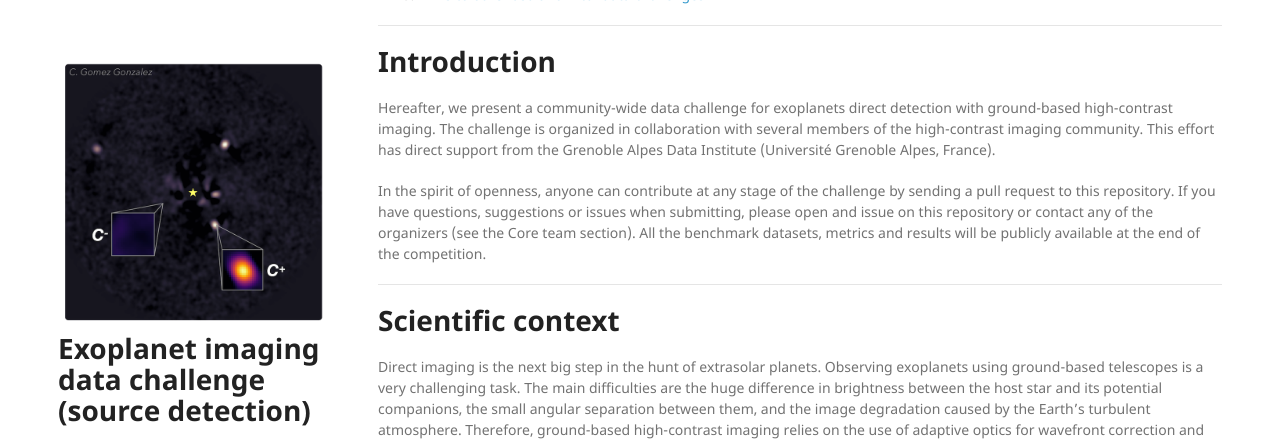
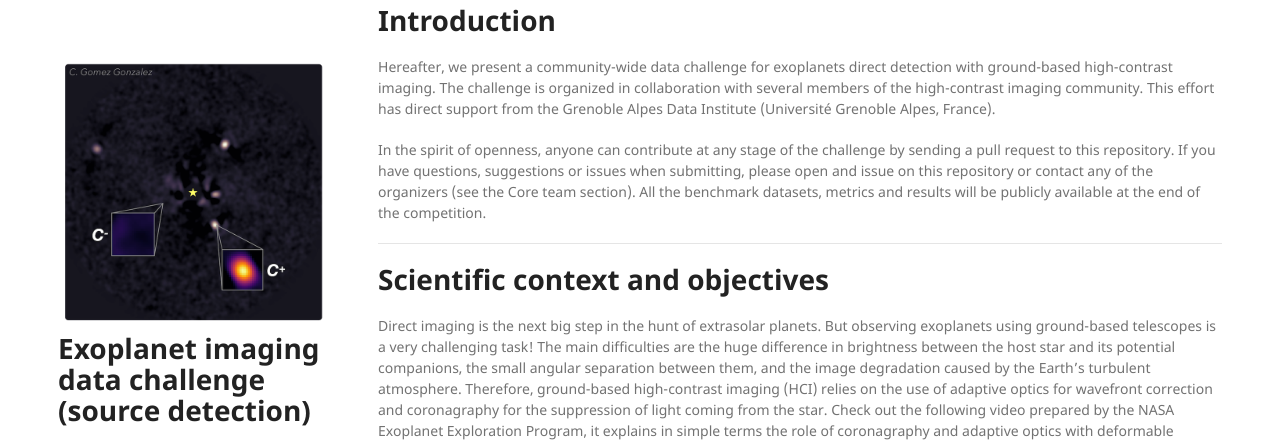
Before and after one commit to carlgogo/exoimaging_challenge, a Jekyll site: the page built from index.md, in a window 1280 px wide and 1400 px high, scrolled down 533 px. Shown: the top 443 px of the window. Built offline with Jekyll 4.4.1, drawn with Linux system fonts in a browser that asks for light colours; nearby versions of some CDN libraries; our own code applies the rules of GitHub Pages for plain Markdown files; some of the changed text lies outside the part shown.

Commit message:
updating index and context

```diff
--- a/index.md
+++ b/index.md
@@ -7,7 +7,7 @@ Hereafter, we present a community-wide data challenge for exoplanets direct dete
 In the spirit of openness, anyone can contribute at any stage of the challenge by sending a pull request to this repository. If you have questions, suggestions or issues when submitting, please open and issue on this repository or contact any of the organizers (see the Core team section). All the benchmark datasets, metrics and results will be publicly available at the end of the competition.
 
 ---
-# Scientific context
+# Scientific context and objectives
 {% include_relative pages/context.md %}
 
 ---
--- a/pages/context.md
+++ b/pages/context.md
@@ -1,12 +1,10 @@
-Direct imaging is the next big step in the hunt of extrasolar planets. Observing exoplanets using ground-based telescopes is a very challenging task. The main difficulties are the huge difference in brightness between the host star and its potential companions, the small angular separation between them, and the image degradation caused by the Earth's turbulent atmosphere. Therefore, ground-based high-contrast imaging relies on the use of adaptive optics for wavefront correction and coronagraphy for the suppression of light coming from the star. The following video, prepared by the NASA Exoplanet Exploration Program, explains in simple terms the role of coronagraphy and adaptive optics with deformable mirrors in high-contrast imaging.
+Direct imaging is the next big step in the hunt of extrasolar planets. But observing exoplanets using ground-based telescopes is a very challenging task! The main difficulties are the huge difference in brightness between the host star and its potential companions, the small angular separation between them, and the image degradation caused by the Earth's turbulent atmosphere. Therefore, ground-based high-contrast imaging (HCI) relies on the use of adaptive optics for wavefront correction and coronagraphy for the suppression of light coming from the star. Check out the following video prepared by the NASA Exoplanet Exploration Program, it explains in simple terms the role of coronagraphy and adaptive optics with deformable mirrors in HCI:
 
 <iframe width="560" height="315" src="https://www.youtube.com/embed/SpzeS7KBGkw?rel=0" frameborder="0" allow="autoplay; encrypted-media" allowfullscreen></iframe>
 <br><br>
 
-The two remaining components of high-contrast imaging are the data acquisition techniques which focus on introducing some diversity in the data that later on can be exploited by the post-processing techniques (see the sub-challenges section below). This last step of algorithmic speckle noise subtraction is what ultimately pushes the sensitivity of the exposures, and the detection limits of surveys and instruments.
+The two remaining components of high-contrast imaging are the data acquisition techniques which focus on introducing some diversity in the data that later on can be exploited by the post-processing techniques (see the sub-challenges section below). This last step of algorithmic speckle noise subtraction is what ultimately pushes the sensitivity of the exposures, and the detection limits of HCI instruments and surveys.
 
-## Objectives
-
-A multitude of image processing algorithms and pipelines for processing high contrast imaging data have been developed in the past thirteen years. [Pueyo (2018)](https://link.springer.com/referenceworkentry/10.1007/978-3-319-30648-3_10-1) offers an ample discussion on the exoplanet detection algorithms proposed in the literature. The goal of this challenge is not only to compare, in a fair and robust way, existing post-processing algorithms but to spark new collaborations/ideas, share knowledge, and ultimately to maximize the scientific return of existing and future near-infrared high-contrast imaging instruments.
+**Objectives**: A multitude of image processing algorithms and pipelines for processing high contrast imaging data have been developed in the past thirteen years. [Pueyo (2018)](https://link.springer.com/referenceworkentry/10.1007/978-3-319-30648-3_10-1) offers an ample discussion on the exoplanet detection algorithms proposed in the literature. The goal of this challenge is not only to compare, in a fair and robust way, existing post-processing algorithms but to spark new collaborations/ideas, share knowledge, and ultimately to maximize the scientific return of existing and future near-infrared HCI instruments.
 
 Computer science and machine learning fields have a long tradition conducting data challenges and competitions. Repositories of benchmark (curated) datasets are an integral part of the field of machine learning. We want to integrate these practices to the field of high-contrast imaging. In the future, the process of testing new algorithms will be much straightforward and robust, once the community adopts the standard metrics (with their open-source implementations) and the benchmark library resulting from this challenge.
```
